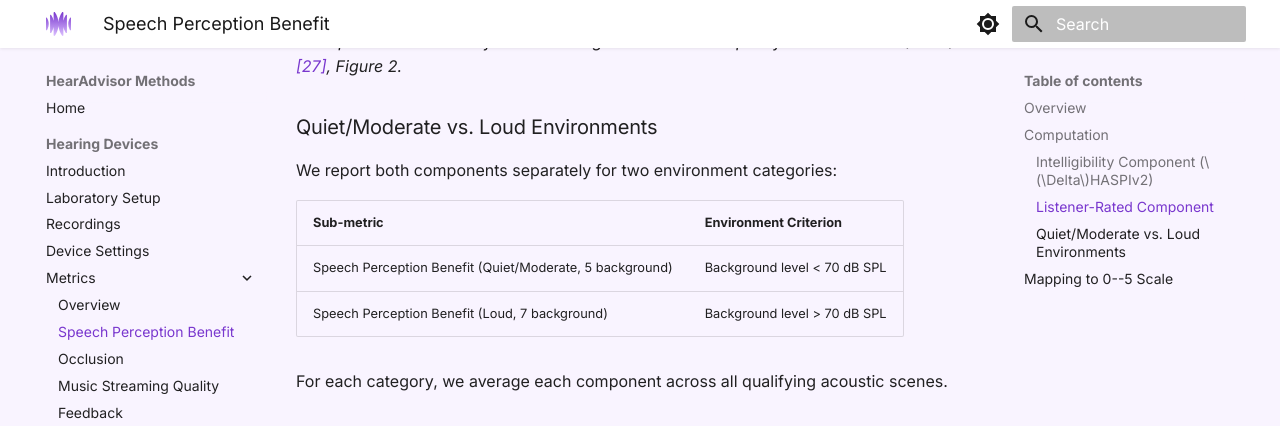
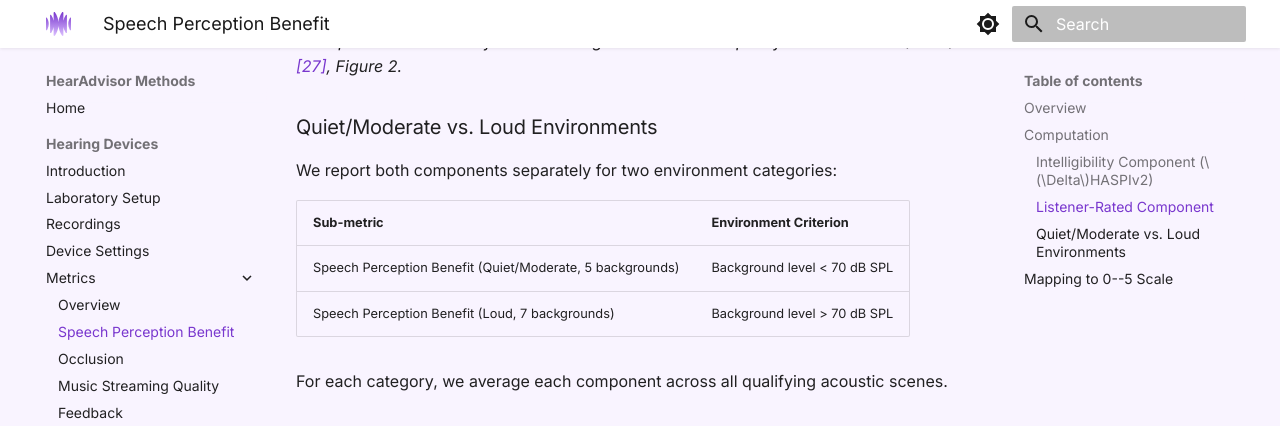
Before and after one commit to asabin/hearadvisor-methods, an MkDocs documentation site: the page built from docs/hearing-devices/metrics/speech-perception.md, in a window 1280 px wide and 900 px high, scrolled down 2168 px. Shown: the top 426 px of the window. Built offline with MkDocs 1.6.1 and Material for MkDocs 9.7.7, drawn with Linux system fonts in a browser that asks for light colours.

Commit message:
methods: pluralize background counts
Co-authored-by: Cursor <cursoragent@cursor.com>

```diff
--- a/docs/hearing-devices/metrics/speech-perception.md
+++ b/docs/hearing-devices/metrics/speech-perception.md
@@ -41,8 +41,8 @@ We report both components separately for two environment categories:
 
 | Sub-metric | Environment Criterion |
 |---|---|
-| Speech Perception Benefit (Quiet/Moderate, 5 background) | Background level < 70 dB SPL |
-| Speech Perception Benefit (Loud, 7 background) | Background level > 70 dB SPL |
+| Speech Perception Benefit (Quiet/Moderate, 5 backgrounds) | Background level < 70 dB SPL |
+| Speech Perception Benefit (Loud, 7 backgrounds) | Background level > 70 dB SPL |
 
 For each category, we average each component across all qualifying acoustic scenes.
 
```
